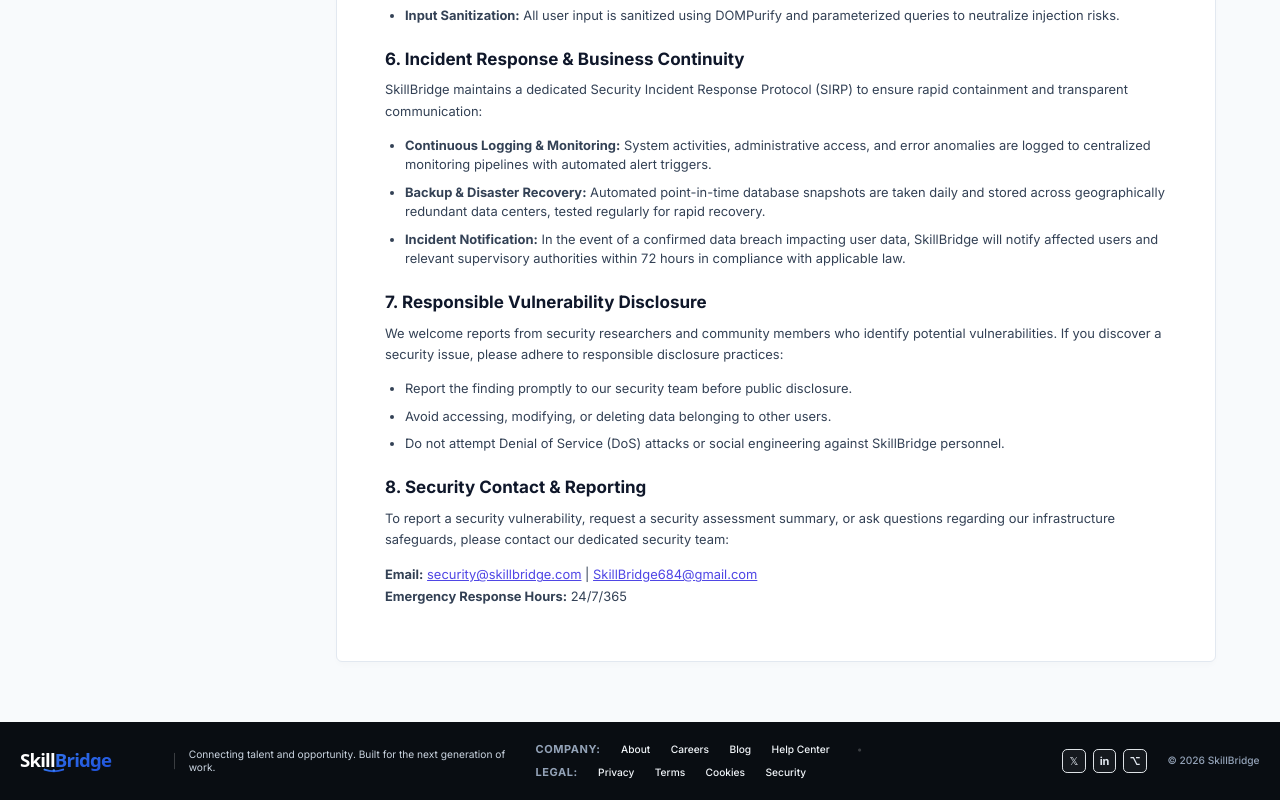
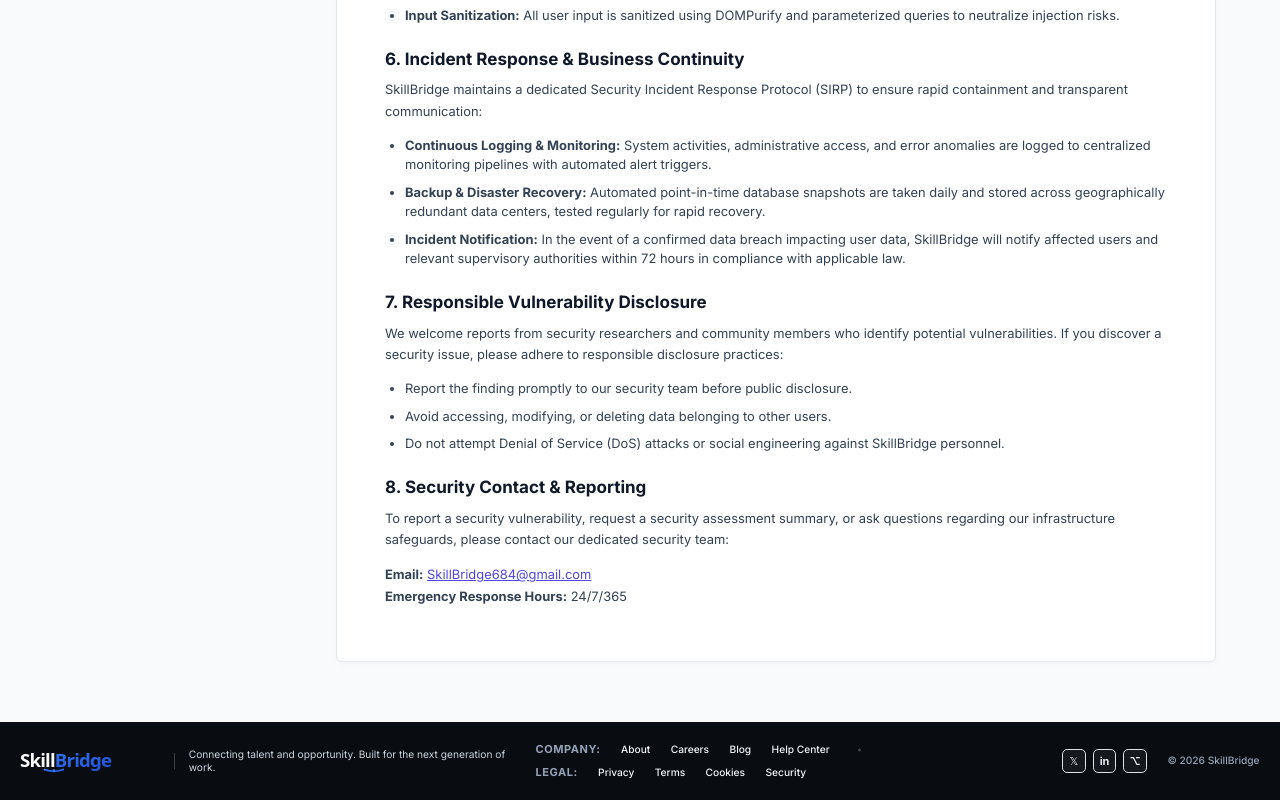
Before and after one commit to Chinmay0608/job-portal-system, a React (Vite) app in the folder frontend/: page /security in a window 1280 px wide. Shown: the part 1399-2199 px from the top of the page. Built offline with nearby package versions, Linux system fonts and the light colour scheme; no server answers.

Commit message:
feat(legal): rewrite Privacy Policy, Terms of Use, Cookie Policy, and Security with comprehensive production-grade content

```diff
--- a/frontend/src/pages/legal/Security.jsx
+++ b/frontend/src/pages/legal/Security.jsx
@@ -86,7 +86,7 @@ function Security() {
         To report a security vulnerability, request a security assessment summary, or ask questions regarding our infrastructure safeguards, please contact our dedicated security team:
       </p>
       <p>
-        <strong>Email:</strong> <a href="mailto:security@skillbridge.com" className="text-indigo-600 underline">security@skillbridge.com</a> | <a href="mailto:SkillBridge684@gmail.com" className="text-indigo-600 underline">SkillBridge684@gmail.com</a><br />
+        <strong>Email:</strong> <a href="mailto:SkillBridge684@gmail.com" className="text-indigo-600 underline">SkillBridge684@gmail.com</a><br />
         <strong>Emergency Response Hours:</strong> 24/7/365
       </p>
     </LegalLayout>
```
